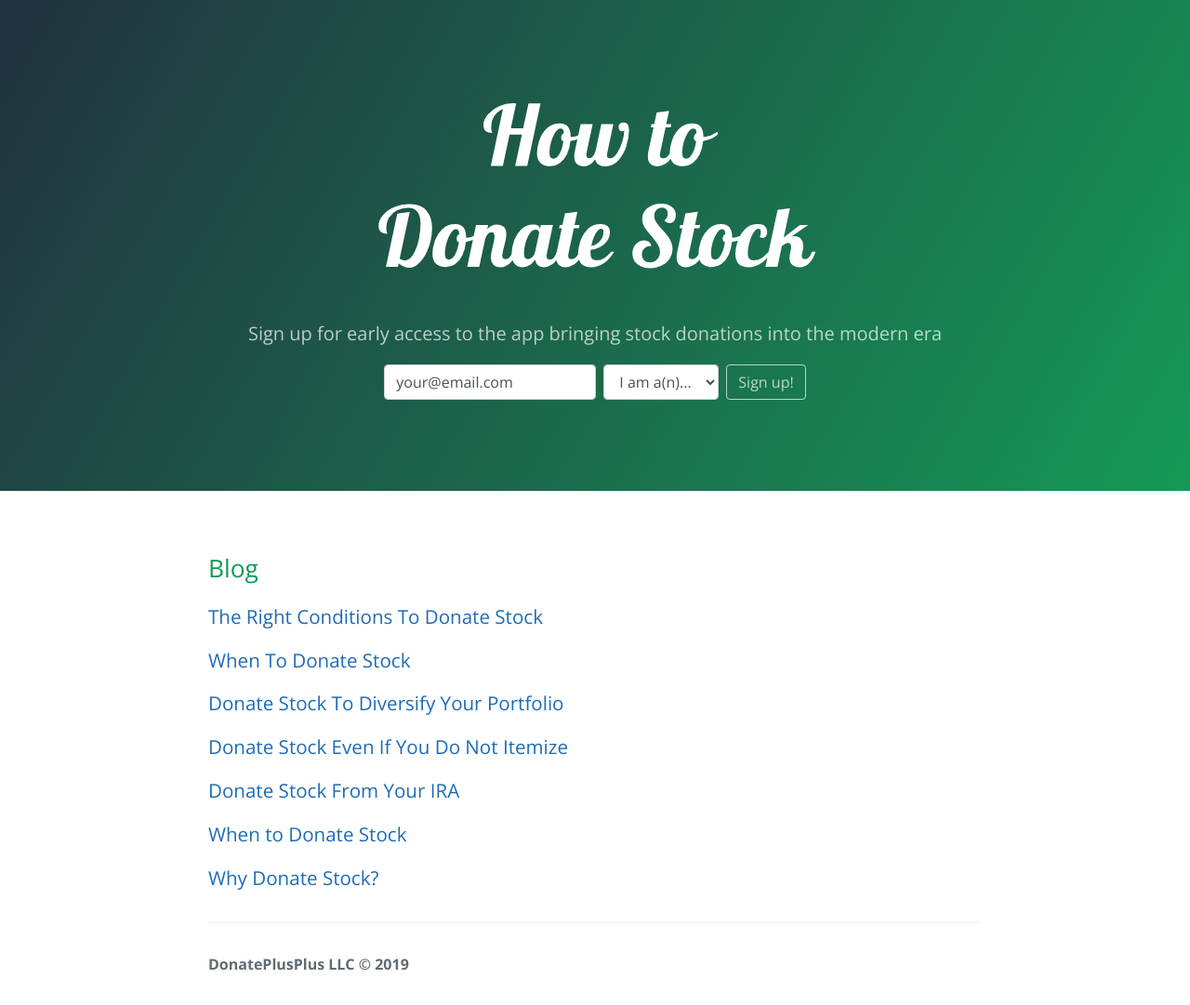
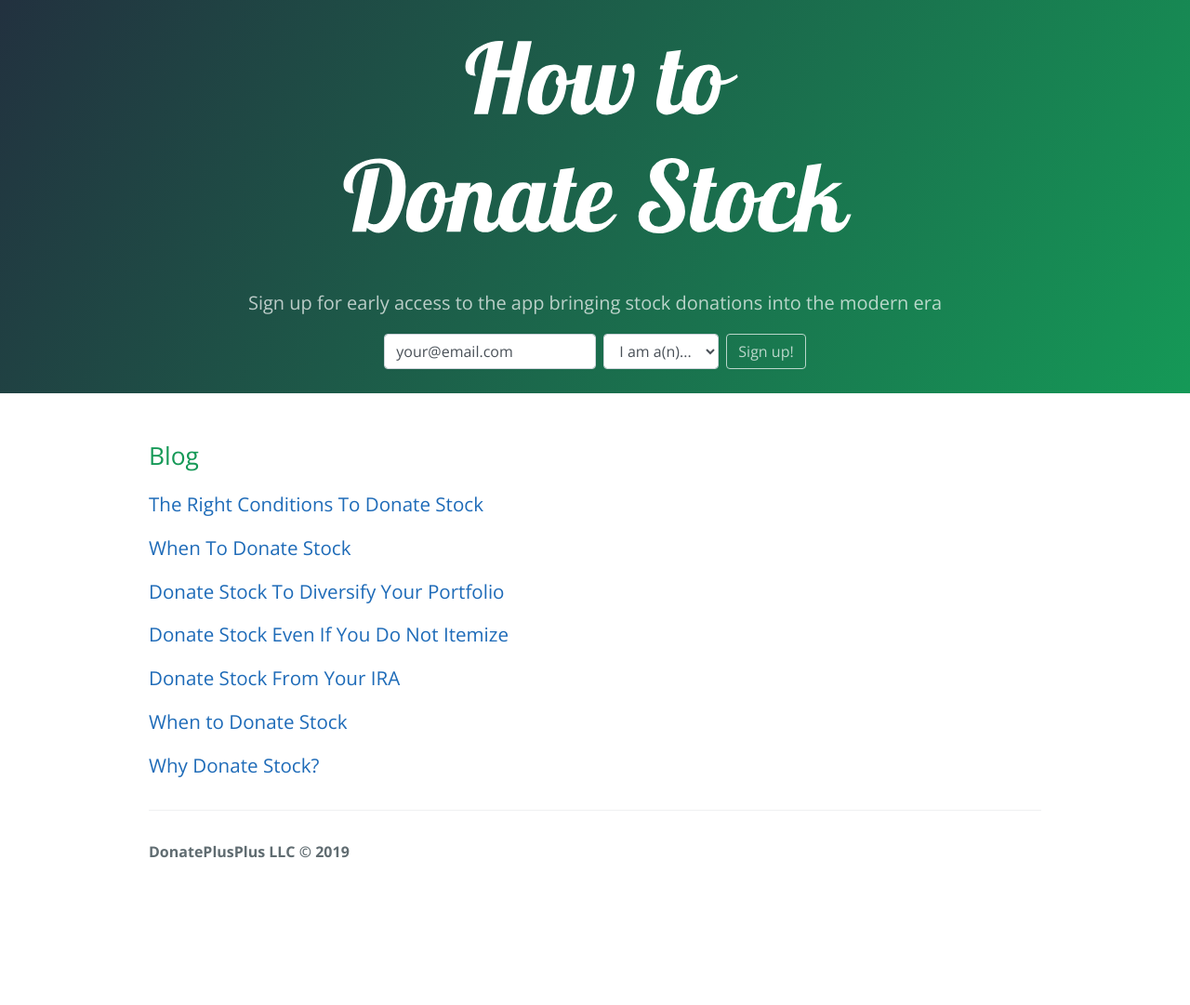
Before and after one commit to brntsllvn/donate-stock, a Jekyll site: the page built from index.markdown, in a window 1280 px wide. Shown: the whole page at 93% size. Built offline with Jekyll 4.4.1, drawn with Linux system fonts in a browser that asks for light colours; after the commit the page ends 944 px from its top, so only the background shows below that.

Commit message:
tighten up styling

```diff
--- a/_sass/jekyll-theme-cayman.scss
+++ b/_sass/jekyll-theme-cayman.scss
@@ -110,18 +110,7 @@ a {
   text-align: center;
   background-color: $header-bg-color;
   background-image: linear-gradient(120deg, $header-bg-color-secondary, $header-bg-color);
-
-  @include large {
-    padding: 5rem 6rem;
-  }
-
-  @include medium {
-    padding: 3rem 4rem;
-  }
-
-  @include small {
-    padding: 2rem 1rem;
-  }
+  padding: 0.5rem;
 }
 
 .project-name {
@@ -161,6 +150,7 @@ a {
 
 .main-content {
   word-wrap: break-word;
+  padding: 1rem 2rem;
 
   :first-child {
     margin-top: 0;
@@ -168,18 +158,15 @@ a {
 
   @include large {
     max-width: 64rem;
-    padding: 2rem 6rem;
     margin: 0 auto;
     font-size: 1.1rem;
   }
 
   @include medium {
-    padding: 2rem 4rem;
     font-size: 1.1rem;
   }
 
   @include small {
-    padding: 2rem 1rem;
     font-size: 1rem;
   }
 
```
